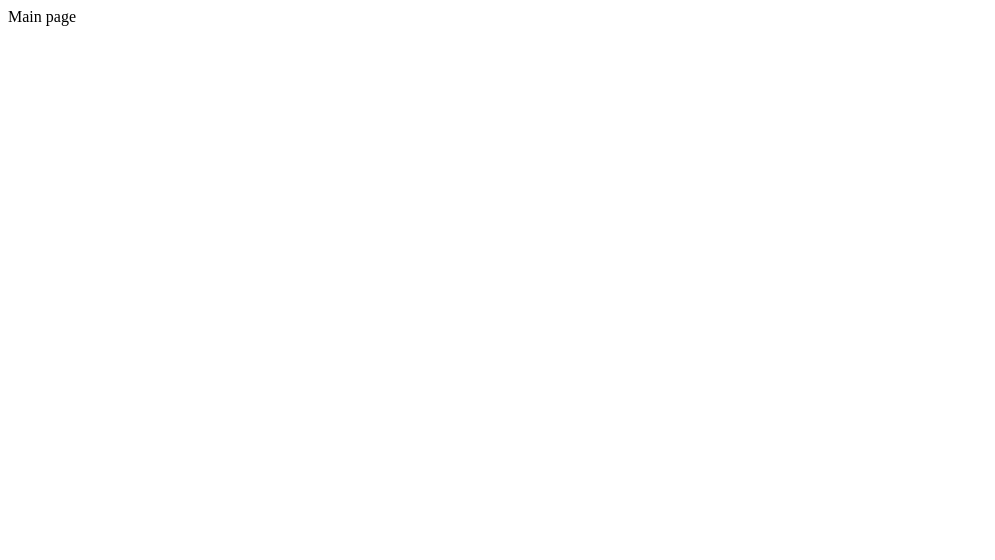
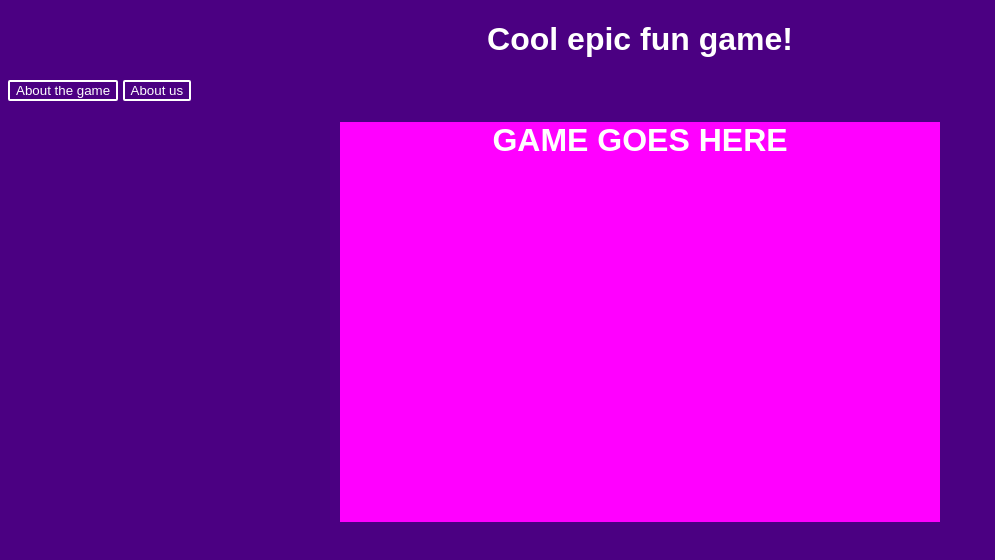
Before and after one commit to addiebart/hackku23, a website: page docs/index.html in a window 1280 px wide. Shown: the whole page, without its empty margins (0-995 px from the left). Drawn offline with Linux system fonts and the light colour scheme; a web font is replaced by a local one.

Commit message:
updated index page

```diff
--- a/docs/index.html
+++ b/docs/index.html
@@ -1,12 +1,88 @@
 <!DOCTYPE html>
-<html lang="en">
-<head>
-    <meta charset="UTF-8">
-    <meta http-equiv="X-UA-Compatible" content="IE=edge">
-    <meta name="viewport" content="width=device-width, initial-scale=1.0">
-    <title>Document</title>
-</head>
-<body>
-    Main page
-</body>
+<html>
+    <head>
+        <link rel="preconnect" href="https://fonts.googleapis.com">
+        <link rel="preconnect" href="https://fonts.gstatic.com" crossorigin>
+        <link href="https://fonts.googleapis.com/css2?family=Anuphan:wght@300&display=swap" rel="stylesheet">
+        <style>
+            * {
+                font-family: Anuphan, sans-serif;
+            }
+
+            html {
+                background-color: indigo;
+            }
+
+            h1, h2{
+                text-align: center;
+                color: #fff;
+            }
+
+            .game-placeholder {
+                height: 400px;
+                width: 600px;
+                background-color:fuchsia;
+                margin: auto;
+            }
+
+            .authors{
+                color: #fff;
+                max-width: fit-content;
+                border: 0px;
+                border-radius: 2px;
+            }
+
+            .gameinfo{
+                color: #fff;
+                max-width: fit-content;
+                border: 0px;
+                border-radius: 2px;
+            }
+
+            button{
+                background-color: indigo;
+                color: #fff;
+                font-family: Anuphan, sans-serif;
+                border: 2px solid white;
+                border-radius: 2px;
+            }
+        </style>
+        <script>
+            function authors(){
+                if (document.getElementById("authorsbutton").value == "off") {
+                    document.getElementById("authors").innerHTML = "Addie Anya Hunter Tommy <br> Made for HackKU 2023"
+                    document.getElementById("authors").style.border = "2px solid white"
+                    document.getElementById("authorsbutton").value = "on"
+                } else {
+                    document.getElementById("authors").innerHTML = ""
+                    document.getElementById("authors").style.border = "0px"
+                    document.getElementById("authorsbutton").value = "off"
+                }
+            }
+
+            function gameinfo(){
+                if (document.getElementById("gamebutton").value == "off") {
+                    document.getElementById("gameinfo").innerHTML = "Enjoy a fun time in space with spaceman!"
+                    document.getElementById("gameinfo").style.border = "2px solid white"
+                    document.getElementById("gamebutton").value == "on"
+                } else {
+                    document.getElementById("gameinfo").innerHTML = ""
+                    document.getElementById("gameinfo").style.border = "0px"
+                    document.getElementById("gamebutton").value = "off"
+                }
+            }
+        </script>
+    </head>
+    <body>
+        <h1>Cool epic fun game!</h1>
+        <div class="buttons-container">
+            <button id="gamebutton" onclick="gameinfo()" value="off">About the game</button>
+            <button id="authorsbutton" onclick="authors()" value="off">About us</button>
+            <div id="authors" class="authors"></div>
+            <div id="gameinfo" class="gameinfo"></div>
+        </div>
+        <div class="game-placeholder">
+            <h1>GAME GOES HERE</h1>
+        </div>
+    </body>
 </html>
```
